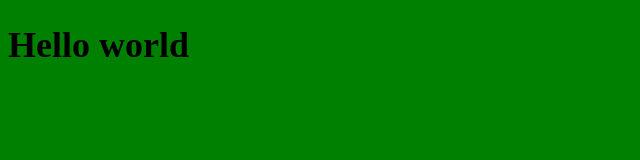
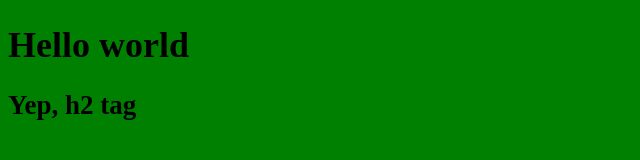
Before and after one commit to Blari/testRepo, a plain HTML site: page index.html in a window 1280 px wide. Shown: the whole page, without its empty margins (0-640 px from the left). Drawn offline with Linux system fonts and the light colour scheme.

Commit message:
Added h2 tag

```diff
--- a/index.html
+++ b/index.html
@@ -9,5 +9,6 @@
 </head>
 <body>
     <h1>Hello world</h1>
+    <h2>Yep, h2 tag</h2>
 </body>
 </html>
```
